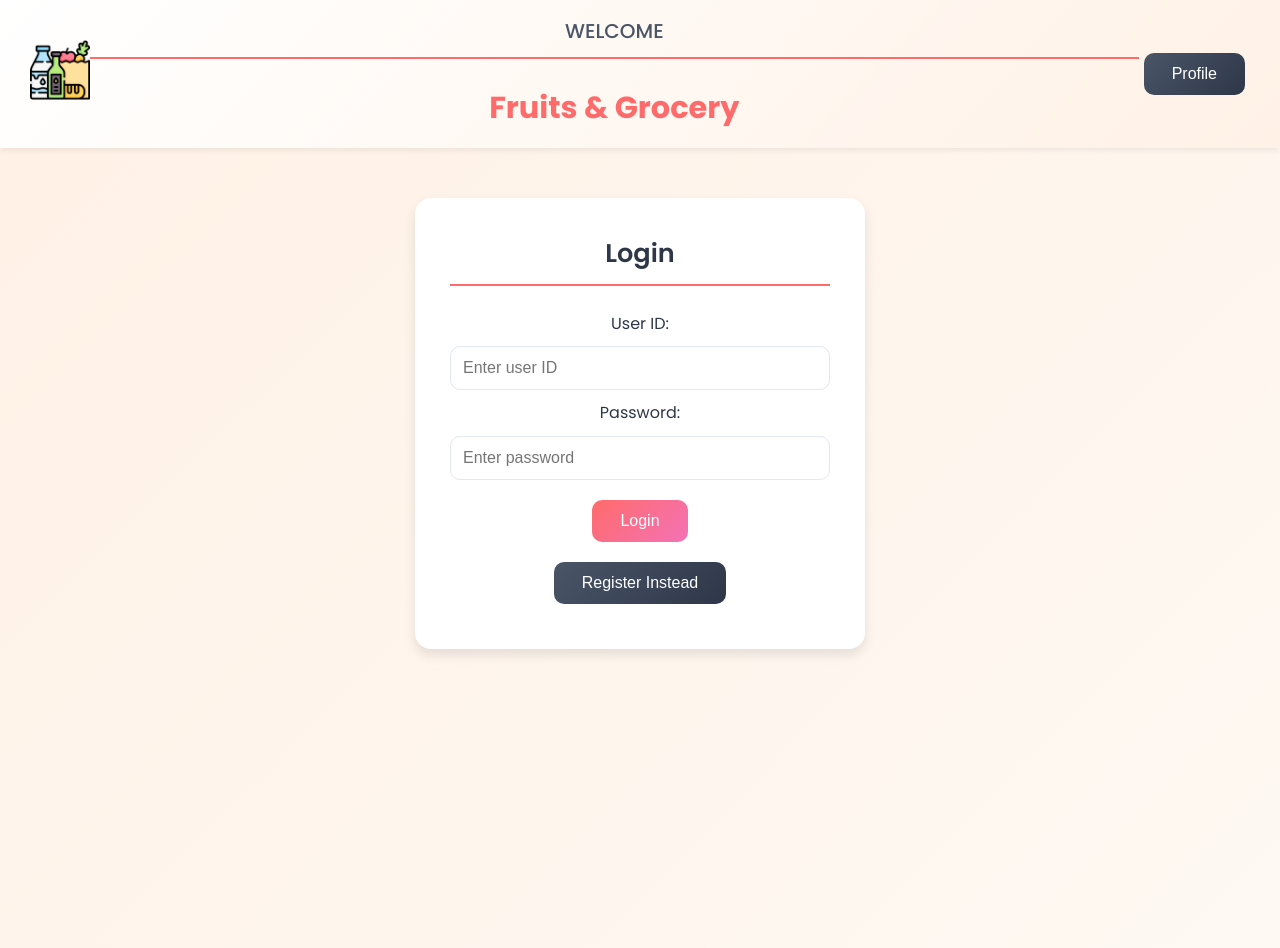
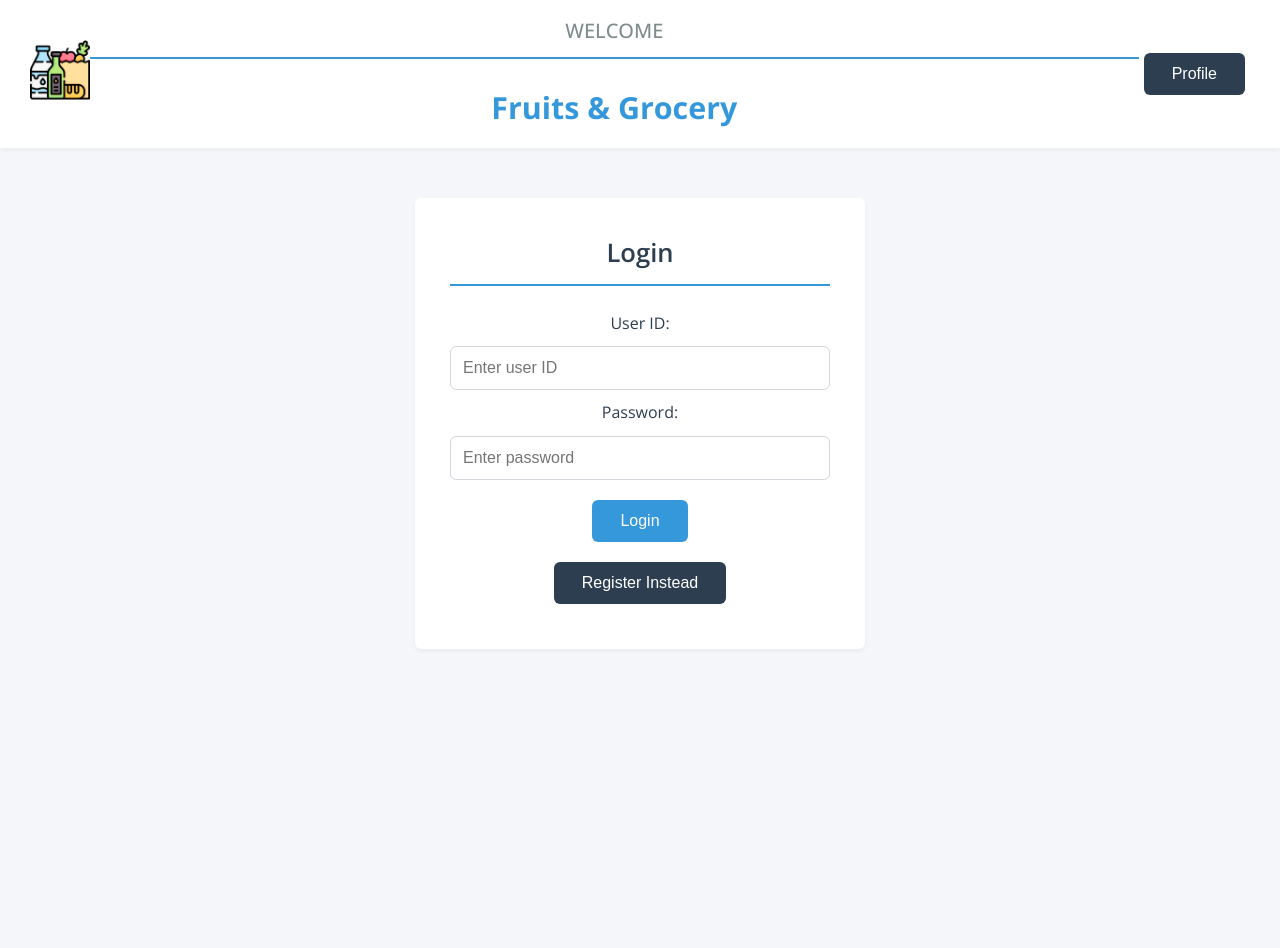
Before and after one commit to shishirbaidya/Food-Grocery, a Flask app: page / in a window 1280 px wide. Run offline with Flask 3, Linux system fonts and the light colour scheme.

Commit message:
Final chnages

```diff
--- a/static/index.css
+++ b/static/index.css
@@ -1,4 +1,4 @@
-@import url('https://fonts.googleapis.com/css2?family=Poppins:wght@400;500;600;700&display=swap');
+@import url('https://fonts.googleapis.com/css2?family=Open+Sans:wght@400;500;600;700&display=swap');
 
 * {
   margin: 0;
@@ -7,9 +7,9 @@
 }
 
 body {
-  background-color: #fef9f3;
-  font-family: 'Poppins', sans-serif;
-  color: #2d3748;
+  background-color: #F5F6FA;
+  font-family: 'Open Sans', sans-serif;
+  color: #2C3E50;
   line-height: 1.6;
 }
 
@@ -18,8 +18,8 @@ body {
   grid-template-columns: auto 1fr auto;
   align-items: center;
   padding: 15px 30px;
-  background: linear-gradient(135deg, #ffffff, #fff1e6);
-  box-shadow: 0 2px 6px rgba(0, 0, 0, 0.08);
+  background-color: #FFFFFF;
+  box-shadow: 0 2px 4px rgba(0, 0, 0, 0.05);
   position: sticky;
   top: 0;
   z-index: 10;
@@ -32,23 +32,23 @@ body {
 .title h1 {
   font-size: 1.9rem;
   font-weight: 700;
-  color: #ff6b6b;
+  color: #3498DB;
 }
 
 .title h2 {
   font-size: 1.25rem;
   font-weight: 500;
-  color: #4a5568;
+  color: #7F8C8D;
 }
 
 .grocery-image {
   height: 60px;
   cursor: pointer;
-  transition: transform 0.3s ease;
+  transition: border 0.3s ease;
 }
 
 .grocery-image:hover {
-  transform: scale(1.1);
+  border: 2px solid #3498DB;
 }
 
 .input {
@@ -188,34 +186,33 @@ body {
 }
 
 .row::-webkit-scrollbar-thumb {
-  background-color: #ff6b6b;
+  background-color: #3498DB;
   border-radius: 10px;
 }
 
 .row::-webkit-scrollbar-track {
-  background-color: #fff1e6;
+  background-color: #F5F6FA;
 }
 
 .addtocard {
   height: 40px;
   width: 120px;
-  background: linear-gradient(135deg, #4ecdc4, #45b7aa);
-  color: #ffffff;
+  background-color: #3498DB;
+  color: #FFFFFF;
   border: none;
-  border-radius: 10px;
+  border-radius: 6px;
   font-size: 0.9rem;
   font-weight: 500;
   cursor: pointer;
-  transition: transform 0.2s, background 0.3s;
+  transition: background-color 0.3s;
 }
 
 .addtocard:hover {
-  transform: scale(1.05);
-  background: linear-gradient(135deg, #45b7aa, #3da899);
+  background-color: #2980B9;
 }
 
 #loginSection {
-  background: linear-gradient(135deg, #fff1e6, #fef9f3);
+  background-color: #F5F6FA;
   padding: 50px 20px;
   min-height: 100vh;
   display: flex;
@@ -225,16 +222,16 @@ body {
 
 .login-container {
   max-width: 450px;
-  background: #ffffff;
+  background: #FFFFFF;
   padding: 35px;
   margin: auto;
-  border-radius: 16px;
-  box-shadow: 0 6px 12px rgba(0, 0, 0, 0.1);
+  border-radius: 6px;
+  box-shadow: 0 2px 4px rgba(0, 0, 0, 0.05);
   text-align: center;
 }
 
 #profileSection {
-  background: linear-gradient(135deg, #fff1e6, #fef9f3);
+  background-color: #F5F6FA;
   padding: 50px 20px;
   min-height: 100vh;
   display: none;
@@ -243,18 +240,18 @@ body {
 
 .profile-container {
   max-width: 900px;
-  background: #ffffff;
+  background: #FFFFFF;
   padding: 35px;
   margin: auto;
-  border-radius: 16px;
-  box-shadow: 0 6px 12px rgba(0, 0, 0, 0.1);
+  border-radius: 6px;
+  box-shadow: 0 2px 4px rgba(0, 0, 0, 0.05);
 }
 
 h2 {
   font-size: 1.6rem;
   font-weight: 600;
-  color: #2d3748;
-  border-bottom: 2px solid #ff6b6b;
+  color: #2C3E50;
+  border-bottom: 2px solid #3498DB;
   padding-bottom: 10px;
   margin-bottom: 25px;
 }
@@ -271,63 +268,61 @@ table {
   border-collapse: separate;
   border-spacing: 0;
   margin-top: 20px;
-  background-color: #ffffff;
-  border-radius: 10px;
+  background-color: #FFFFFF;
+  border-radius: 6px;
   overflow: hidden;
-  box-shadow: 0 4px 8px rgba(0, 0, 0, 0.05);
+  box-shadow: 0 2px 4px rgba(0, 0, 0, 0.05);
 }
 
 th, td {
   padding: 14px 16px;
-  border-bottom: 1px solid #edf2f7;
+  border-bottom: 1px solid #ECF0F1;
   text-align: left;
   font-size: 0.95rem;
 }
 
 th {
-  background-color: #f7fafc;
+  background-color: #F5F6FA;
   font-weight: 600;
-  color: #2d3748;
+  color: #2C3E50;
 }
 
 td {
-  color: #4a5568;
+  color: #7F8C8D;
 }
 
 #confirmBtn, #submitLogin, #submitRegister {
   padding: 12px 28px;
-  background: linear-gradient(135deg, #ff6b6b, #f472b6);
-  color: #ffffff;
+  background-color: #3498DB;
+  color: #FFFFFF;
   border: none;
-  border-radius: 10px;
+  border-radius: 6px;
   font-size: 1rem;
   font-weight: 500;
   cursor: pointer;
   margin: 10px 5px;
-  transition: transform 0.2s, background 0.3s;
+  transition: background-color 0.3s;
 }
 
 #confirmBtn:hover, #submitLogin:hover, #submitRegister:hover {
-  transform: scale(1.05);
-  background: linear-gradient(135deg, #f472b6, #ff6b6b);
+  background-color: #2980B9;
 }
 
 #backBtn, #profileBtn, #logoutBtn, #toggleRegister, #toggleLogin {
   padding: 12px 28px;
-  background: linear-gradient(135deg, #4a5568, #2d3748);
-  color: #ffffff;
+  background-color: #2C3E50;
+  color: #FFFFFF;
   border: none;
-  border-radius: 10px;
+  border-radius: 6px;
   font-size: 1rem;
   font-weight: 500;
   cursor: pointer;
   margin: 10px 5px;
-  transition: transform 0.2s, background 0.3s;
+  transition: background-color 0.3s;
 }
 
 #backBtn:hover, #profileBtn:hover, #logoutBtn:hover, #toggleRegister:hover, #toggleLogin:hover {
-  transform: scale(1.05);
-  background: linear-gradient(135deg, #2d3748, #4a5568);
+  background-color: #34495E;
 }
 
 .container {
@@ -342,17 +337,16 @@ input[type="text"], input[type="email"], input[type="password"] {
   padding: 12px;
   width: 100%;
   margin: 10px 0;
-  border: 1px solid #e2e8f0;
-  border-radius: 10px;
+  border: 1px solid #D3D7DC;
+  border-radius: 6px;
   font-size: 1rem;
-  background-color: #ffffff;
-  transition: border-color 0.3s, box-shadow 0.3s;
+  background-color: #FFFFFF;
+  transition: border-color 0.3s;
 }
 
 input[type="text"]:focus, input[type="email"]:focus, input[type="password"]:focus {
   outline: none;
-  border-color: #ff6b6b;
-  box-shadow: 0 0 0 3px rgba(255, 107, 107, 0.15);
+  border-color: #3498DB;
 }
 
 @keyframes fadeIn {
```
Also changed, not shown: other parts of static/index.css (+29 -31 lines).
